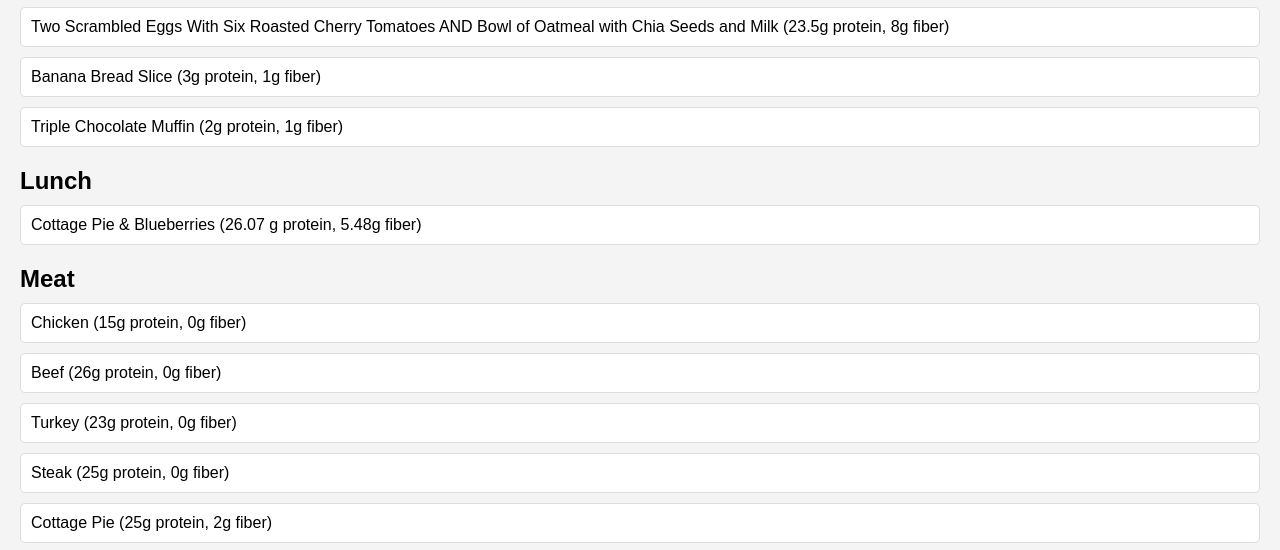
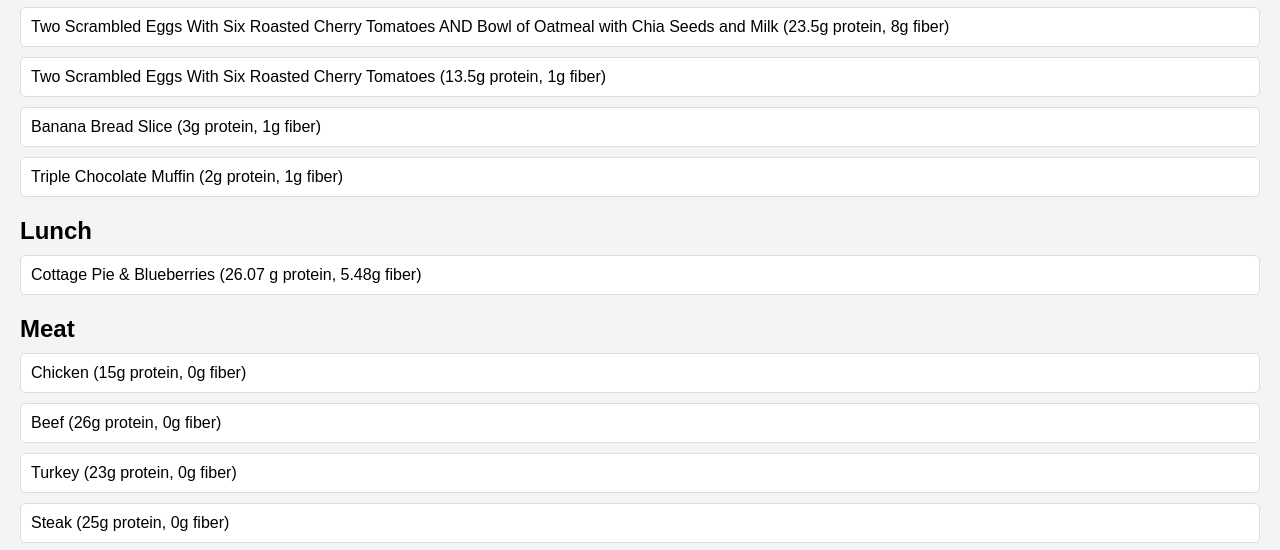
Before and after one commit to shaleah22/nutrition, a plain HTML site: page index.html in a window 1280 px wide. Shown: the part 241-791 px from the top of the page. Drawn offline with Linux system fonts and the light colour scheme.

Commit message:
Update index.html

```diff
--- a/index.html
+++ b/index.html
@@ -71,6 +71,8 @@
 <div class="food-type" id="Breakfast">
     <h2>Breakfast</h2>
     <button class="food-item" onclick="addFood('Two Scrambled Eggs With Six Roasted Cherry Tomatoes & Bowl of Oatmeal with Chia Seeds and Milk', 23.5, 8)">Two Scrambled Eggs With Six Roasted Cherry Tomatoes AND Bowl of Oatmeal with Chia Seeds and Milk (23.5g protein, 8g fiber)</button>
+    <button class="food-item" onclick="addFood('Two Scrambled Eggs With Six Roasted Cherry Tomatoes', 13.5, 1)">Two Scrambled Eggs With Six Roasted Cherry Tomatoes (13.5g protein, 1g fiber)</button>
+
     <button class="food-item" onclick="addFood('Banana Bread Slice', 3, 1)">Banana Bread Slice (3g protein, 1g fiber)</button>
     <button class="food-item" onclick="addFood('Triple Chocolate Muffin', 2, 1)">Triple Chocolate Muffin (2g protein, 1g fiber)</button>
     <!-- Add more breakfast items as needed -->
```
